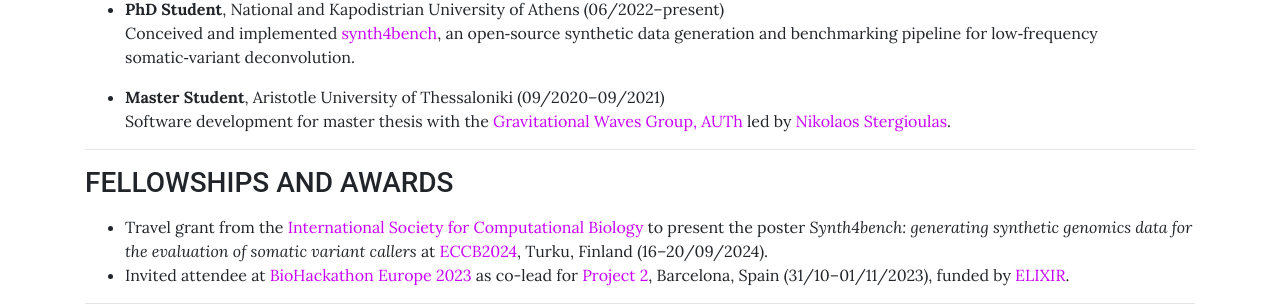
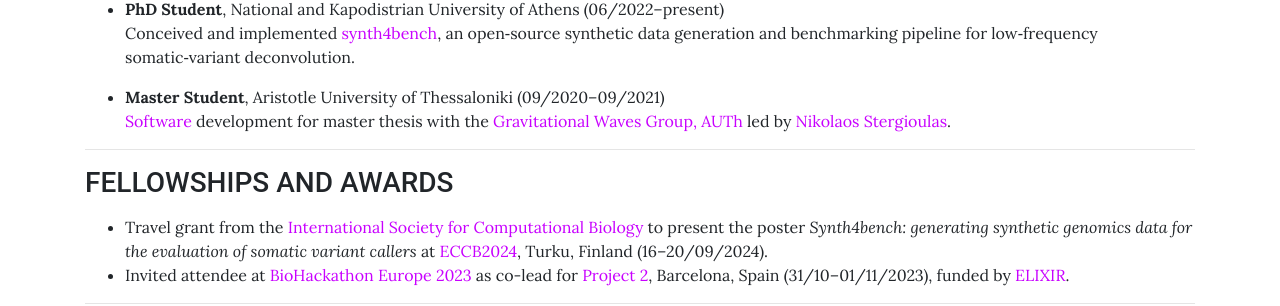
Before and after one commit to sfragkoul/sfragkoul.github.io, a Jekyll site: the page built from pages/CV.md, in a window 1280 px wide and 900 px high, scrolled down 1092 px. Shown: the part 149-455 px from the top of the window. Built offline with Jekyll 4.4.1, drawn with Linux system fonts in a browser that asks for light colours; some of the changed lines change nothing that is shown.

Commit message:
Update CV.md

```diff
--- a/pages/CV.md
+++ b/pages/CV.md
@@ -48,7 +48,7 @@ background: /assets/img/groupLogo/CV.jpg
   Conceived and implemented [synth4bench](https://github.com/sfragkoul/synth4bench), an open‑source synthetic data generation and benchmarking pipeline for low‑frequency somatic‑variant deconvolution.
 
 - **Master Student**, Aristotle University of Thessaloniki (09/2020–09/2021)
-  Software development for master thesis with the [Gravitational Waves Group, AUTh](https://niksterg.github.io/gw-group/) led by [Nikolaos Stergioulas](https://scholar.google.gr/citations?user=AXlRP8EAAAAJ&hl=el).
+  [Software](https://github.com/sfragkoul/residual-gw-surrogate-modelling) development for master thesis with the [Gravitational Waves Group, AUTh](https://niksterg.github.io/gw-group/) led by [Nikolaos Stergioulas](https://scholar.google.gr/citations?user=AXlRP8EAAAAJ&hl=el).
 
 ---
 
```
